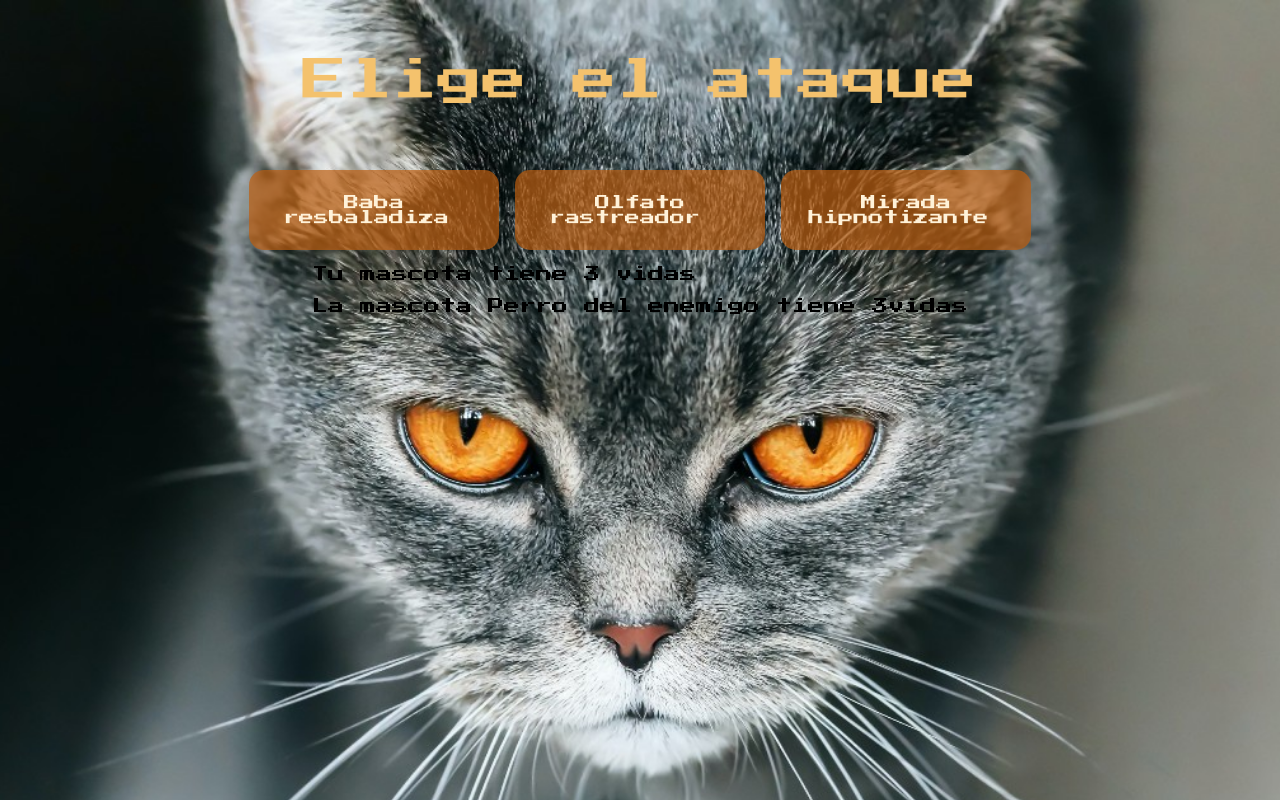
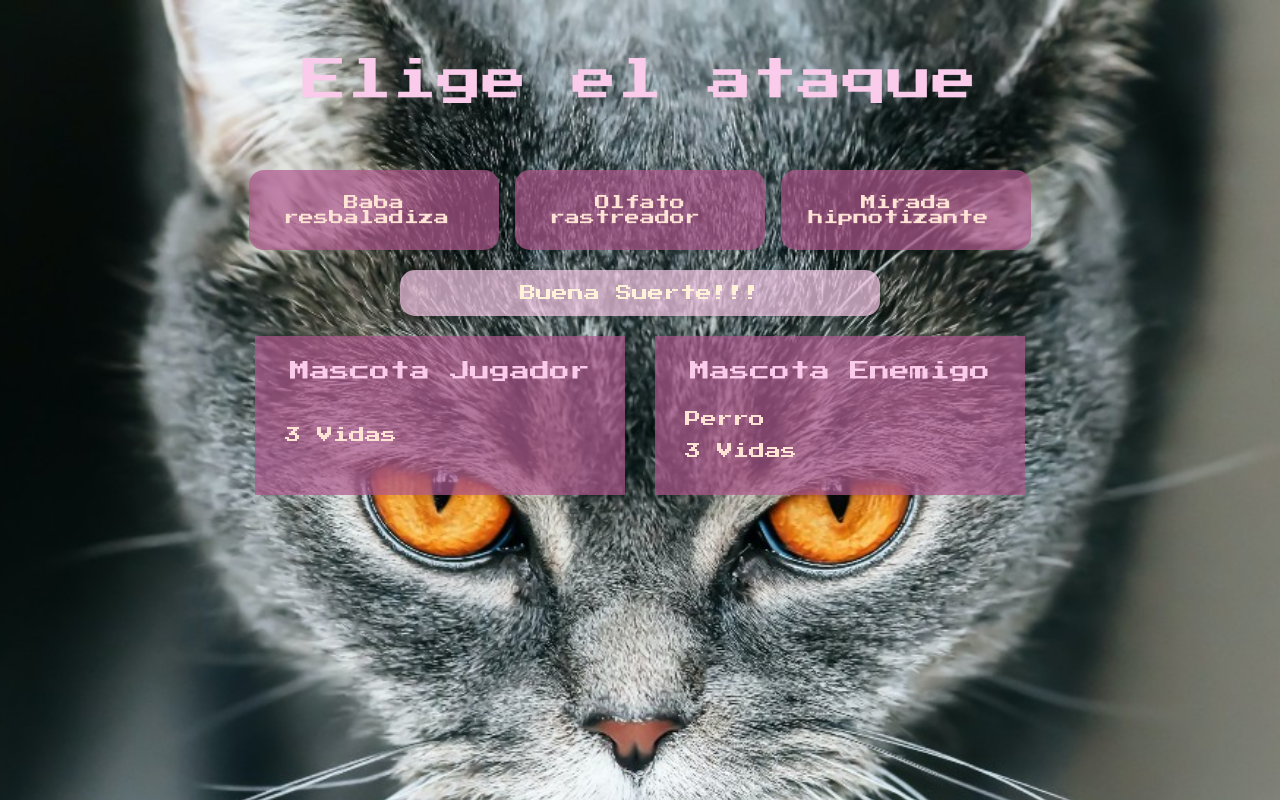
Before and after one commit to wlltech/juego-super-pets, a plain HTML site: page index.html in a window 1280 px wide. Both pictures are taken after a click on the button "Seleccionar". Shown: the top 800 px of the page. Drawn offline with Linux system fonts and the light colour scheme; a web font is replaced by a local one.

Commit message:
Estilizando sección de ataque

```diff
--- a/index.html
+++ b/index.html
@@ -57,14 +57,29 @@
                     class="emoticones">👀</span></button>
         </div>
 
-        <div id="mensaje-ataques">
+        <div class="caja-resultados">
+            <div id="mensaje-ataques"></div>
+            <span id="resultado">Buena Suerte!!!</span>
             <button id="reiniciarButton">Reiniciar</button>
         </div>
 
-        <div id="mensaje-resultados">
-            <p>Tu mascota <span id="mascota-jugador"></span> tiene <span id="vidas-mascota-jugador">3</span> vidas</p>
-            <p>La mascota <span id="mascota-enemigo"></span> del enemigo tiene <span
-                    id="vidas-mascota-enemigo">3</span>vidas</p>
+        <div id="caja-resultados">
+            <div class="caja-puntaje">
+                <h2>Mascota Jugador</h2>
+                <span id="mascota-jugador"></span>
+                <div class="caja-vidas">
+                    <p><span id="vidas-mascota-jugador">3</span> Vidas</p>
+                </div>
+                <span id="ataque-jugador"></span>
+            </div>
+            <div class="caja-puntaje">
+                <h2>Mascota Enemigo</h2>
+                <span id="mascota-enemigo"></span>
+                <div class="caja-vidas">
+                    <p><span id="vidas-mascota-enemigo">3</span> Vidas</p>
+                </div>
+                <span id="ataque-enemigo"></span>
+            </div>
         </div>
 
     </section>
--- a/js/logica.js
+++ b/js/logica.js
@@ -110,36 +110,45 @@
     } else if (ataqueJugador == 'Mirada hipnotizante' && ataqueEnemigo == 'Olfato rastreador') {
         mostrarMensaje('Ganaste')
         vidasEnemigo--
-        spanVidasEnemigo.innerHTML = vidasEnemigo
+        spanVidasEnemigo.innerHTML = vidasEnemigo;
     } else if (ataqueJugador == 'Baba resbaladiza' && ataqueEnemigo == 'Mirada hipnotizante') {
         mostrarMensaje('Ganaste')
         vidasEnemigo--
-        spanVidasEnemigo.innerHTML = vidasEnemigo
+        spanVidasEnemigo.innerHTML = vidasEnemigo;
     } else if (ataqueJugador == 'Olfato rastreador' && ataqueEnemigo == 'Baba resbaladiza') {
         mostrarMensaje("Ganaste")
         vidasEnemigo--
-        spanVidasEnemigo.innerHTML = vidasEnemigo
+        spanVidasEnemigo.innerHTML = vidasEnemigo;
     } else {
         mostrarMensaje('Perdiste')
         vidasJugador--
-        spanVidasJugador.innerHTML = vidasJugador
+        spanVidasJugador.innerHTML = vidasJugador;
     }
     revisarVidas();
 }
 
 function revisarVidas() {
     if (vidasEnemigo == 0) {
-        mostrarResultadoFinal("GANASTE, FELICIDADES!!!! 🥳");
+        mostrarResultadoFinal("FELICIDADES!!!! 🥳");
     } else if (vidasJugador == 0) {
-        mostrarResultadoFinal("Perdiste 😭 Inténta nuevamente");
+        mostrarResultadoFinal("😭 Inténta nuevamente");
     }
 }
 
 function mostrarMensaje(resultadoAtaque) {
-    let divMensajes = document.getElementById('mensaje-resultados');
-    let parrafo = document.createElement('p');
-    parrafo.innerHTML = 'Tu mascota atacó con ' + ataqueJugador + ', la mascota del enemigo atacó con ' + ataqueEnemigo + ' ' + resultadoAtaque + '!!!';
-    divMensajes.appendChild(parrafo);
+    let spanAtaqueJugador = document.getElementById('ataque-jugador');
+    let spanAtaqueEnemigo = document.getElementById('ataque-enemigo');
+    let spanResultado = document.getElementById('resultado');
+
+    let parrafoJugador = document.createElement('p');
+    let parrafoEnemigo = document.createElement('p');
+
+    parrafoJugador.innerHTML = ataqueJugador;
+    parrafoEnemigo.innerHTML = ataqueEnemigo;
+    spanResultado.innerHTML = resultadoAtaque;
+
+    spanAtaqueJugador.appendChild(parrafoJugador);
+    spanAtaqueEnemigo.appendChild(parrafoEnemigo);
 }
 
 function mostrarResultadoFinal(resultadoFinal) {
--- a/styles/styles.css
+++ b/styles/styles.css
@@ -7,6 +7,10 @@
     font-size: 45px;
     font-weight: 100;
     margin-top: 50px;
+}
+
+.titulo {
+
 }
 
 label {
@@ -39,8 +43,8 @@
 }
 
 .botones-ataques {
-    background-color: rgb(190,95,16,0.7);
-    color: rgb(255,242,217);
+    background-color: rgb(176, 87, 141, 0.7);
+    color: rgb(255, 228, 214);
     height: 80px;
     width: 250px;
     padding: 5px;
@@ -49,8 +53,7 @@
 }
 
 .botones-ataques:hover{
-    background-color: rgb(190,95,16);
-    color: rgb(255,242,217);
+    background-color: rgb(176, 87, 141);
     font-size: 0px;
     padding: 0px;
 
@@ -79,6 +82,7 @@
     background-position: center;
     background-repeat: no-repeat;
     font-family: 'Press Start 2P';
+    color:rgb(255,242,217);
 }
 
 label {
@@ -130,5 +134,46 @@
 }
 
 .titulo-ataque {
-    color: rgb(244,194,109);
+    color: rgb(250, 203, 234);
 }
+
+.caja-resultados {
+    background-color: rgb(250, 203, 234, 0.7);
+    border-radius: 15px;
+    margin: 20px;
+    display: flex;
+    flex-direction: column;
+    align-items: center;
+    padding: 15px;
+    width: 450px;
+    height: auto;
+}
+
+#reiniciarButton {
+    background-color: rgb(217, 136, 185);
+    justify-content: center;
+    align-items: center;
+    color: rgb(176, 87, 141);
+}
+
+#caja-resultados {
+    display: flex;
+    gap: 30px;
+}
+
+#caja-resultados .caja-puntaje h2 {
+    font-size: 20px;
+    margin: 5px;
+    color: rgb(250, 203, 234);
+    margin-bottom: 30px;
+}
+
+.caja-vidas {
+    display: flex;
+}
+
+.caja-puntaje{
+    background-color: rgb(176, 87, 141, 0.7);
+    padding: 20px 30px 20px 30px;
+    color: rgb(255, 228, 214);
+}
```
